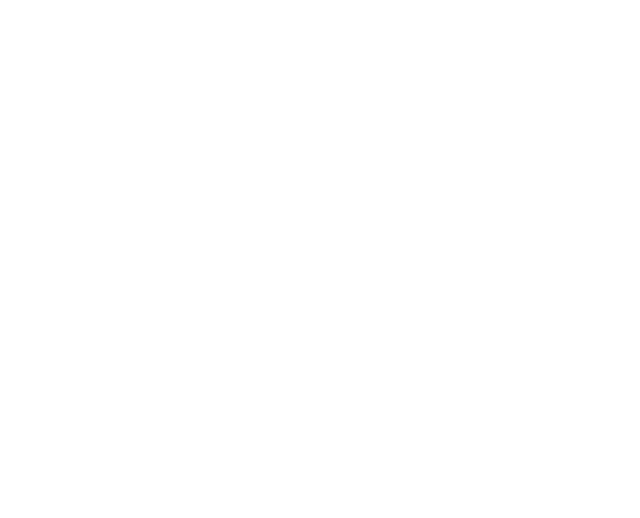
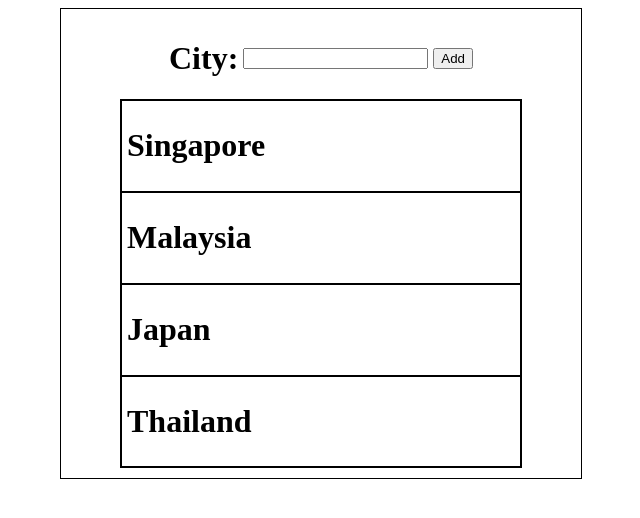
Before and after one commit to nigel-tay/workshop36_weatherapi, an Angular app: page / in a window 1280 px wide. Shown: the top 518 px of the page, without its empty margins (327-967 px from the left). Built offline with nearby package versions, Linux system fonts and the light colour scheme.

Commit message:
add styles and methods to handles country and input add clicks

```diff
--- a/src/app/app-routing.module.ts
+++ b/src/app/app-routing.module.ts
@@ -1,7 +1,12 @@
 import { NgModule } from '@angular/core';
 import { RouterModule, Routes } from '@angular/router';
+import { CityPickerComponent } from './components/city-picker/city-picker.component';
+import { ShowWeatherComponent } from './components/show-weather/show-weather.component';
 
-const routes: Routes = [];
+const routes: Routes = [
+  {path: "", component: CityPickerComponent},
+  {path: "weather/:country", component: ShowWeatherComponent},
+];
 
 @NgModule({
   imports: [RouterModule.forRoot(routes)],
--- a/src/app/app.module.ts
+++ b/src/app/app.module.ts
@@ -5,10 +5,14 @@ import { AppRoutingModule } from './app-routing.module';
 import { AppComponent } from './app.component';
 import { RouterModule } from '@angular/router';
 import { HttpClientModule } from '@angular/common/http';
+import { CityPickerComponent } from './components/city-picker/city-picker.component';
+import { ShowWeatherComponent } from './components/show-weather/show-weather.component';
 
 @NgModule({
   declarations: [
-    AppComponent
+    AppComponent,
+    CityPickerComponent,
+    ShowWeatherComponent
   ],
   imports: [
     BrowserModule,
--- /dev/null
+++ b/src/app/components/city-picker/city-picker.component.css
@@ -0,0 +1,40 @@
+.picker_container {
+    display: flex;
+    flex-direction: column;
+    align-items: center;
+    justify-content: center;
+    padding: 10px;
+    border: solid black 1px;
+    width: 500px;
+}
+
+.input_add_container {
+    display: flex;
+    align-items: center;
+}
+
+.input_add_container input {
+    margin-left: 5px;
+}
+
+.input_add_container button {
+    margin-left: 5px;
+}
+
+.countries_container {
+    border: solid black 1px;
+    width: 80%;
+}
+
+.country_card {
+    border: solid black 1px;
+    padding: 5px;
+}
+
+.country_card h1:hover {
+    cursor: pointer;
+}
+
+.countries_container {
+
+}
--- /dev/null
+++ b/src/app/components/city-picker/city-picker.component.html
@@ -0,0 +1,12 @@
+<div class="picker_container">
+    <div class="input_add_container">
+        <h1>City:</h1>
+        <input type="text" #countryInput>
+        <button (click)="handleCountryAdd()">Add</button>
+    </div>
+    <div class="countries_container">
+        <div class="country_card" *ngFor="let country of countryList">
+            <h1 (click)="handleCountryClick(country)">{{country}}</h1>
+        </div>
+    </div>
+</div>
--- /dev/null
+++ b/src/app/components/city-picker/city-picker.component.ts
@@ -0,0 +1,22 @@
+import { Component, ElementRef, ViewChild } from '@angular/core';
+
+@Component({
+  selector: 'app-city-picker',
+  templateUrl: './city-picker.component.html',
+  styleUrls: ['./city-picker.component.css']
+})
+export class CityPickerComponent {
+  countryList: string[] = ['Singapore', 'Malaysia', 'Japan', 'Thailand']
+
+  @ViewChild('countryInput')
+  countryInput!: ElementRef;
+
+  handleCountryAdd() {
+    let inputCountry: string = this.countryInput.nativeElement.inputValue;
+    console.log(inputCountry);
+  }
+
+  handleCountryClick(country: string) {
+
+  }
+}
--- /dev/null
+++ b/src/app/components/show-weather/show-weather.component.html
@@ -0,0 +1 @@
+<p>show-weather works!</p>
--- /dev/null
+++ b/src/app/components/show-weather/show-weather.component.ts
@@ -0,0 +1,24 @@
+import { Component, OnInit } from '@angular/core';
+import { RouterOutlet } from '@angular/router';
+import { Weather } from 'src/app/interface/weather';
+import { WeatherService } from 'src/app/service/weather.service';
+
+@Component({
+  selector: 'app-show-weather',
+  templateUrl: './show-weather.component.html',
+  styleUrls: ['./show-weather.component.css']
+})
+export class ShowWeatherComponent implements OnInit{
+
+  weatherResult!: Weather;
+
+  constructor(
+    private wService: WeatherService,
+    private routerOutlet: RouterOutlet
+    ) {}
+
+  ngOnInit(): void {
+    let q: string = this.routerOutlet.activatedRoute.snapshot.params['country'];
+    this.wService.getWeatherFromCity(q).subscribe(v => this.weatherResult.weatherMain = v.weather.main)
+  }
+}
--- a/src/app/service/weather.service.ts
+++ b/src/app/service/weather.service.ts
@@ -1,27 +1,20 @@
-import { HttpClient, HttpParams } from '@angular/common/http';
-import { Injectable, OnInit } from '@angular/core';
-import { Weather } from '../interface/weather';
+import { HttpClient } from '@angular/common/http';
+import { Injectable } from '@angular/core';
 import { Observable } from 'rxjs';
 
 @Injectable({
   providedIn: 'root'
 })
-export class WeatherService implements OnInit{
+export class WeatherService {
 
   urlString!: string;
 
   constructor(
     private httpClient: HttpClient,
-    private httpParams: HttpParams
   ) { }
 
-  ngOnInit(): void {
-    // "https://api.openweathermap.org/data/2.5/weather?q=<city>&appid=476e23fe1116f4e69d2a3e68672604e1";
-  }
-
   getWeatherFromCity(q: string): Observable<any> {
-    this.httpParams.set('q', q);
-    return this.httpClient.get<any>(this.urlString, {params: this.httpParams})
+    return this.httpClient.get<any>(`https://api.openweathermap.org/data/2.5/weather?q=${q}&appid=476e23fe1116f4e69d2a3e68672604e1`)
   }
 
 }
--- a/src/styles.css
+++ b/src/styles.css
@@ -1 +1,6 @@
 /* You can add global styles to this file, and also import other style files */
+body {
+    display: flex;
+    justify-content: center;
+    width: 100vw;
+}
```
Also changed, not shown: src/app/components/show-weather/show-weather.component.css (added).
